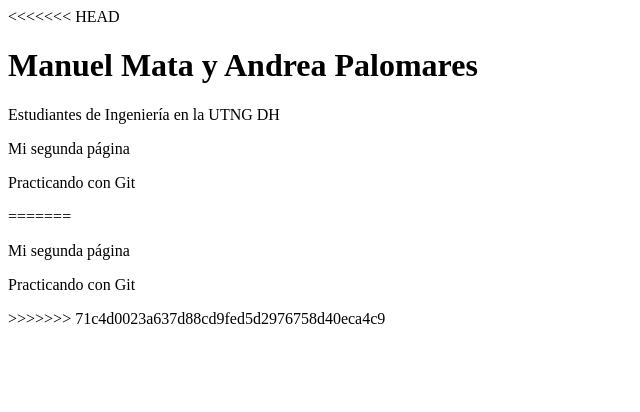
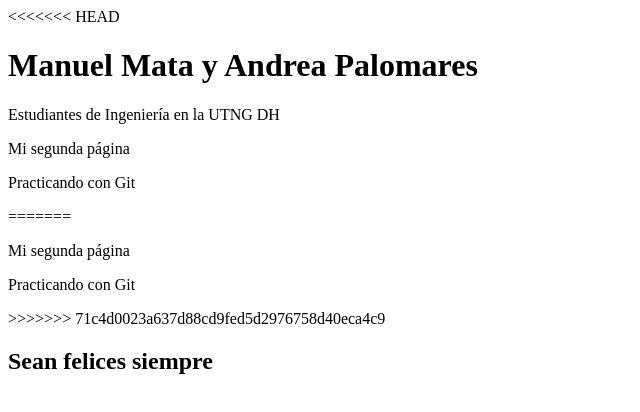
Before and after one commit to 18Manu/practica_jmmh_sapb, a plain HTML site: page index.html in a window 1280 px wide. Shown: the whole page, without its empty margins (0-640 px from the left). Drawn offline with Linux system fonts and the light colour scheme.

Commit message:
Se agrego encabezado

```diff
--- a/index.html
+++ b/index.html
@@ -3,3 +3,4 @@
 =======
 <p>Mi segunda página</p><p>Practicando con Git</p>
 >>>>>>> 71c4d0023a637d88cd9fed5d2976758d40eca4c9
+<header><h2>Sean felices siempre</h2></header>
```
